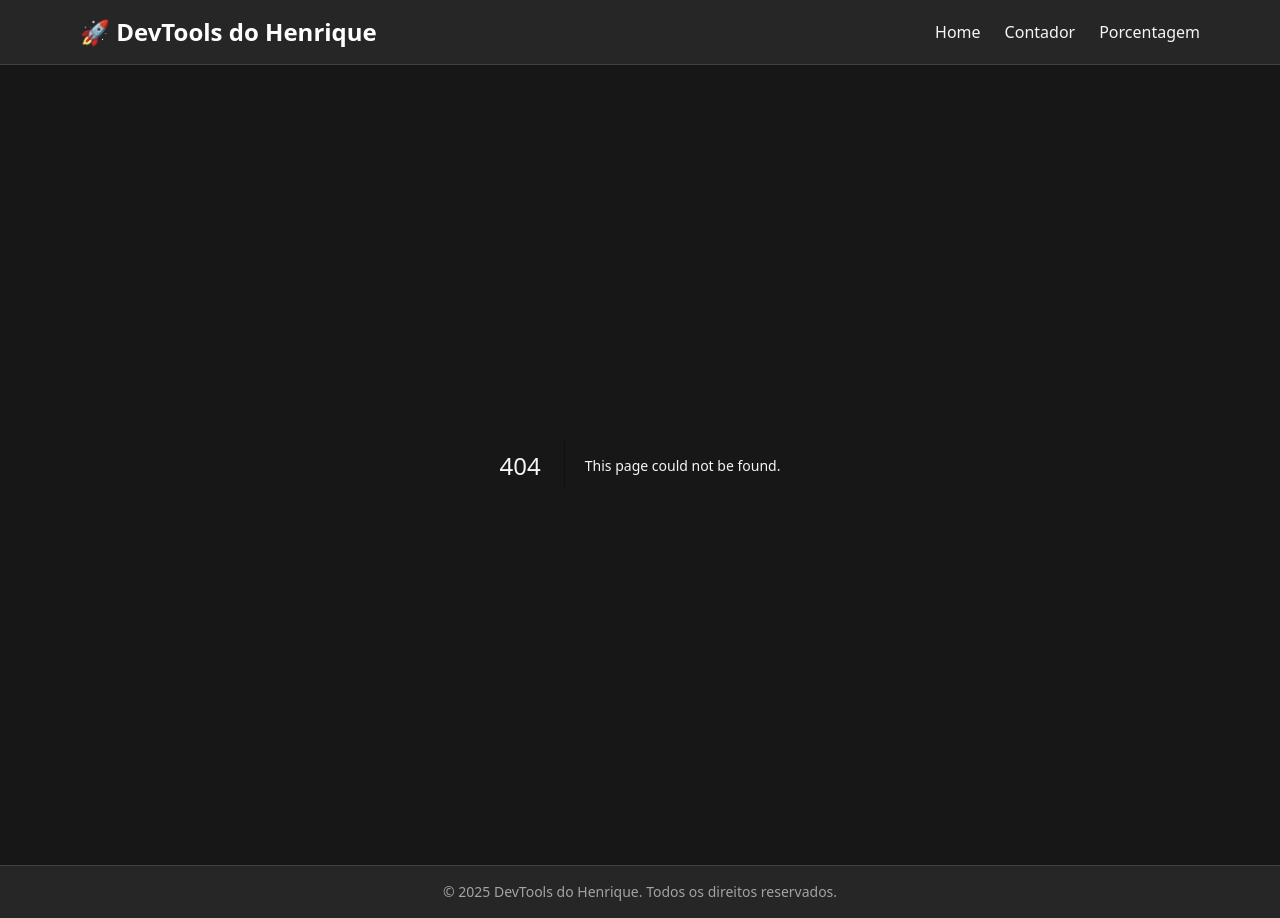
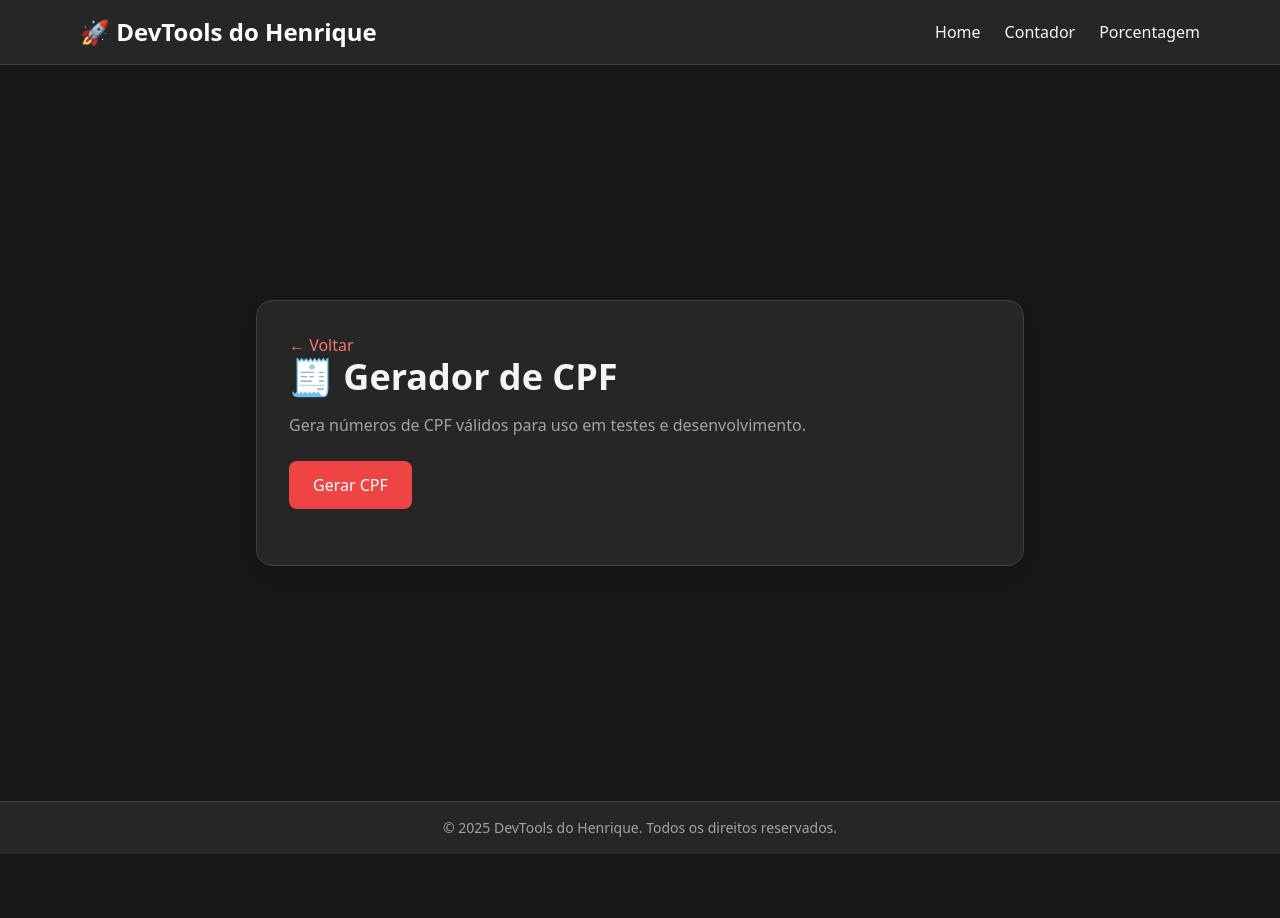
Before and after one commit to LHenrique-Marques/devtools-henrique, a Next.js app: page /gerador-cpf in a window 1280 px wide. Before the commit this address had no page. After the commit the page ends 854 px from the top, so only its background shows below. Built offline with nearby package versions, Linux system fonts and the light colour scheme.

Commit message:
adicionando gerador de cpf

```diff
--- a/app/contador-caracteres/page.tsx
+++ b/app/contador-caracteres/page.tsx
@@ -10,9 +10,9 @@ export default function ContadorCaracteres() {
 
   return (
     <main className="flex flex-col min-h-screen p-8">
-      <Link href="/" className="mb-4 text-red-400 hover:underline">&larr; Voltar</Link>
 
       <div className="bg-neutral-800 border border-neutral-700 rounded-2xl shadow-lg p-8 max-w-3xl mx-auto">
+        <Link href="/" className="mb-4 text-red-400 hover:underline">&larr; Voltar</Link>
         <h1 className="text-4xl font-bold mb-4">📝 Contador de Caracteres</h1>
         <p className="mb-6 text-neutral-400">Digite ou cole seu texto abaixo para contar caracteres e palavras.</p>
 
--- /dev/null
+++ b/app/gerador-cpf/page.tsx
@@ -0,0 +1,49 @@
+'use client';
+
+import { useState } from 'react';
+import Link from 'next/link';
+
+function gerarCPF() {
+  const n = (min: number, max: number) => Math.floor(Math.random() * (max - min + 1)) + min;
+  const mod = (base: number[], peso: number) => {
+    const soma = base.reduce((acc, val, idx) => acc + val * (peso - idx), 0);
+    const resto = soma % 11;
+    return resto < 2 ? 0 : 11 - resto;
+  };
+
+  const base = Array.from({ length: 9 }, () => n(0, 9));
+  base.push(mod(base, 10));
+  base.push(mod(base, 11));
+
+  return base.join('');
+}
+
+export default function GeradorCPF() {
+  const [cpf, setCpf] = useState('');
+
+  return (
+    <main className="flex items-center justify-center min-h-[calc(100vh-64px)] bg-neutral-900 text-neutral-100 px-4">
+      <div className="bg-neutral-800 border border-neutral-700 rounded-2xl shadow-lg p-8 max-w-3xl w-full">
+        <Link href="/" className="text-red-400 hover:underline">&larr; Voltar</Link>
+
+        <h1 className="text-4xl font-bold mb-4">🧾 Gerador de CPF</h1>
+        <p className="mb-6 text-neutral-400">
+          Gera números de CPF válidos para uso em testes e desenvolvimento.
+        </p>
+
+        <button
+          onClick={() => setCpf(gerarCPF())}
+          className="bg-red-500 hover:bg-red-600 text-white px-6 py-3 rounded-lg mb-6 transition"
+        >
+          Gerar CPF
+        </button>
+
+        {cpf && (
+          <div className="text-xl">
+            <p><strong>CPF Gerado:</strong> {cpf}</p>
+          </div>
+        )}
+      </div>
+    </main>
+  );
+}
--- a/app/page.tsx
+++ b/app/page.tsx
@@ -25,6 +25,13 @@ export default function Home() {
             <h2 className="text-2xl font-semibold mb-2">📊 Calculadora de Porcentagem</h2>
             <p className="text-neutral-400">Calcule porcentagens de forma simples.</p>
           </Link>
+          <Link
+            href="/gerador-cpf"
+            className="bg-neutral-800 border border-neutral-700 rounded-2xl p-6 shadow-md hover:scale-105 hover:border-red-500 transition transform"
+            >
+            <h2 className="text-2xl font-semibold mb-2">🧾 Gerador de CPF</h2>
+            <p className="text-neutral-400">Gere CPFs válidos para testes.</p>
+          </Link>
 
           <Link
             href="#"
```
